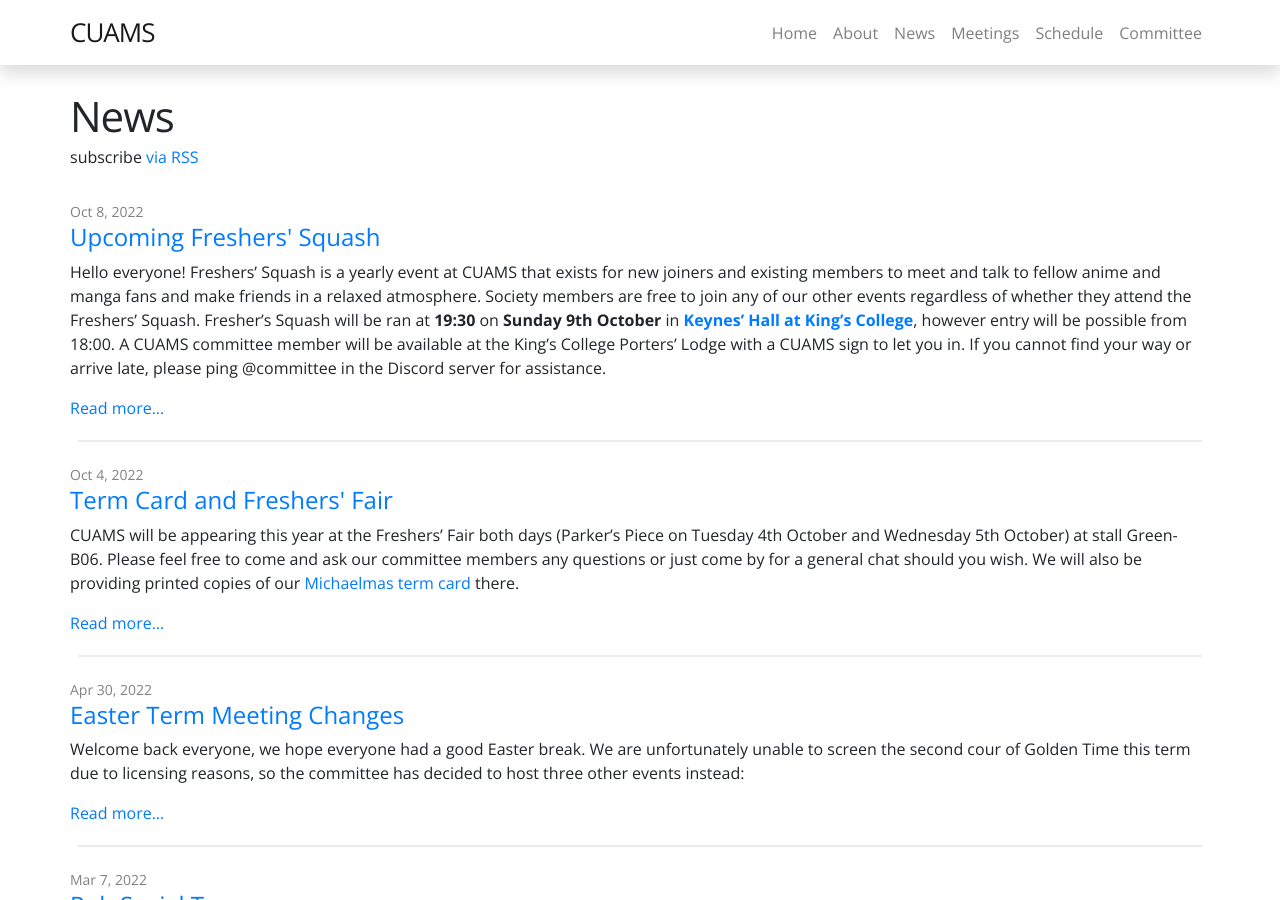
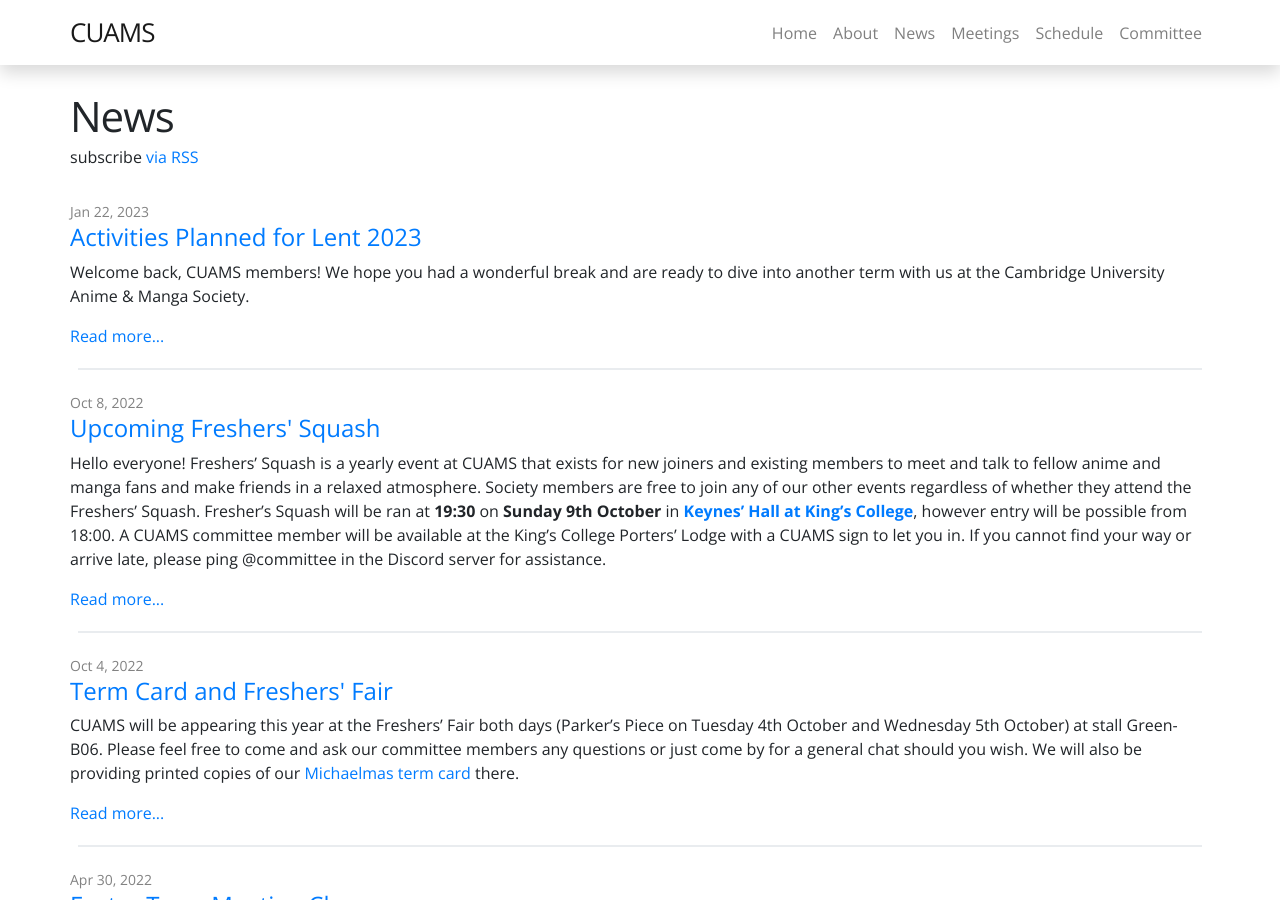
Before and after one commit to CUAMS/CUAMS-Website, a Jekyll site: the page built from pages/news.md, in a window 1280 px wide and 900 px high. Built offline with Jekyll 4.4.1, drawn with Linux system fonts in a browser that asks for light colours; nearby versions of some CDN libraries; some of the changed lines change nothing that is shown.

Commit message:
Welcome back to Lent 2023 post added.

```diff
--- a/_config.yml
+++ b/_config.yml
@@ -22,7 +22,7 @@ art_credit_link: https://quietdistance.net/
 baseurl: "" # the subpath of your site, e.g. /blog
 url: https://cuams.soc.srcf.net
 facebook_username: cuams
-discord_link: https://discord.gg/aA3Cpqw
+discord_link: https://discord.gg/YehRnVkHxC
 mailing_list: https://lists.srcf.net/mailman/listinfo/cuams-list
 wiki_link: https://cuams.soc.srcf.net/wiki/
 mal_id: 30379
--- /dev/null
+++ b/_posts/2023-01-22-beginning-of-lent-2023.md
@@ -0,0 +1,13 @@
+---
+layout: post
+title: Activities Planned for Lent 2023
+date: 2023-01-22 23:00:00 +0000
+---
+
+Welcome back, CUAMS members! We hope you had a wonderful break and are ready to dive into another term with us at the Cambridge University Anime & Manga Society.
+
+As we begin the Lent 2023 term, we have many exciting activities planned for you. From anime screenings to karaoke, there is something for everyone. We encourage you to check the [term card](/assets/images/posts/lent-2023-term-card.png) for accurate information on dates and times, as well as any updates or changes that may occur. As always, joining the [mailing list](https://lists.srcf.net/mailman/listinfo/cuams-list) and the [Discord server](https://discord.gg/YehRnVkHxC) is the best way of getting information on events when they are scheduled.
+
+We are looking forward to a fantastic term filled with anime and fun. Let's make the most of our time together!
+
+Best, The CUAMS Committee
```
Also changed, not shown: 1 other file.
